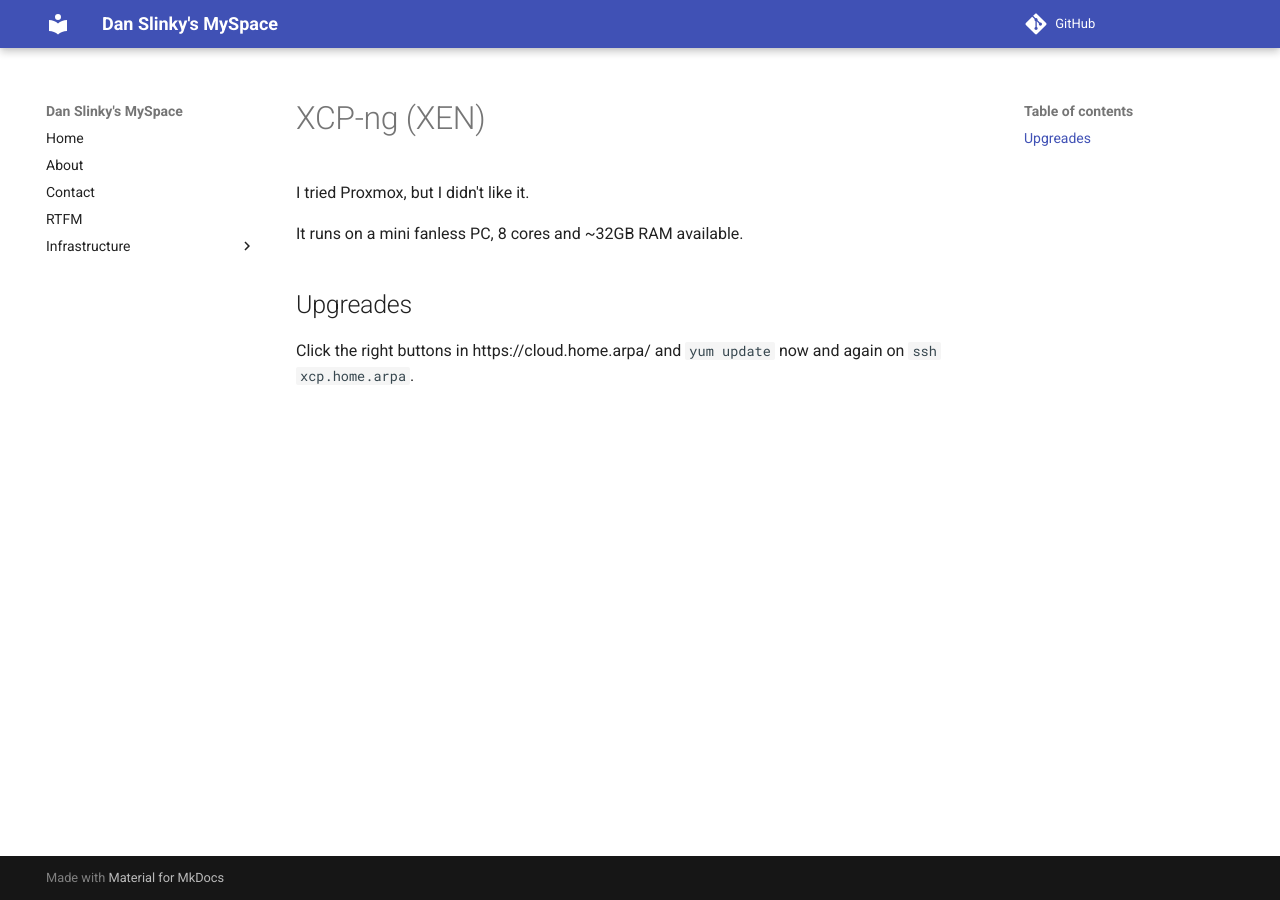
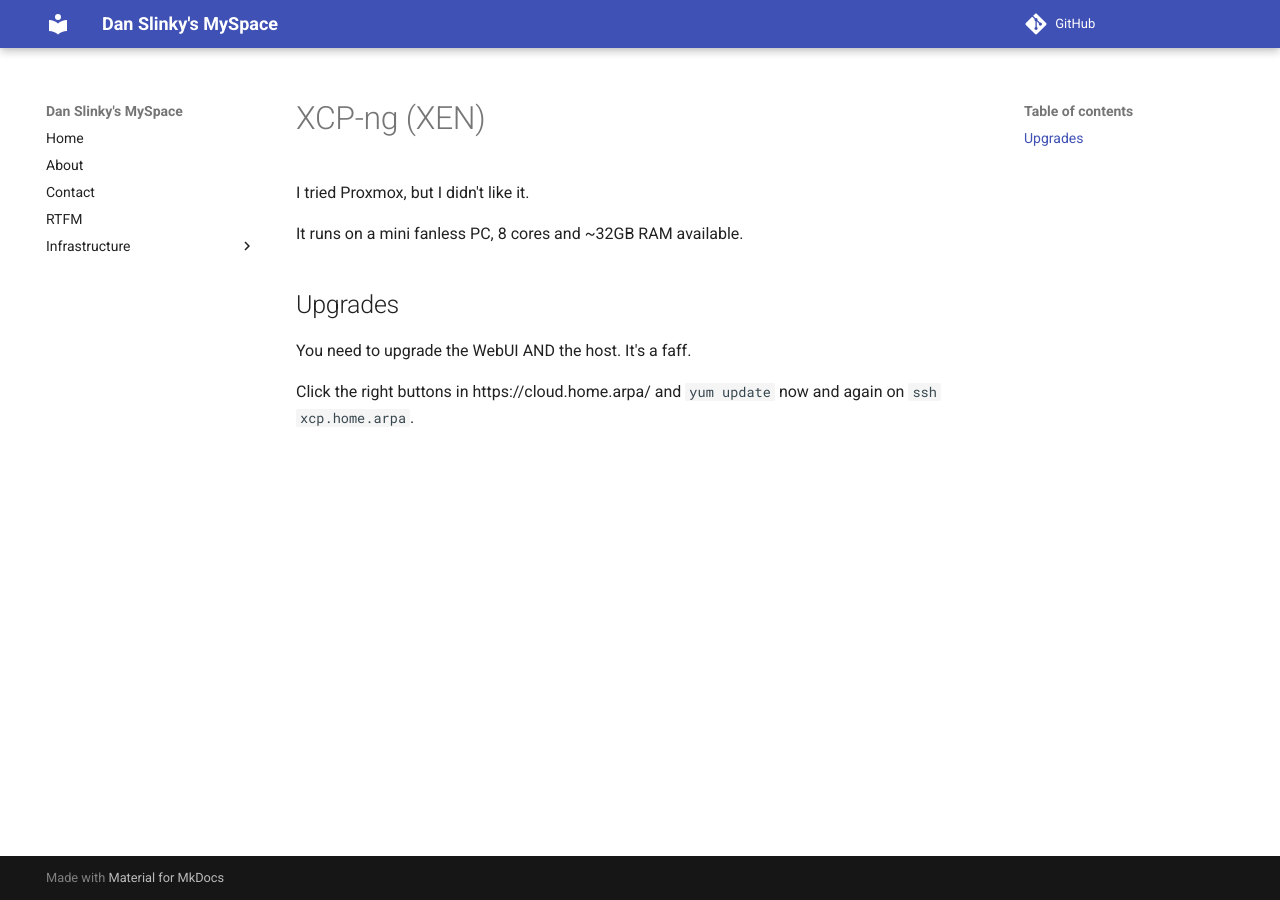
Before and after one commit to danslinky/danslinky.co.uk, an MkDocs documentation site: the page built from docs/xcp-ng.md, in a window 1280 px wide. Built offline with MkDocs 1.6.1 and Material for MkDocs 9.7.7, drawn with Linux system fonts in a browser that asks for light colours; comment, search, counter and statistics services are not loaded.

Commit message:
Update xcp-ng.md

```diff
--- a/docs/xcp-ng.md
+++ b/docs/xcp-ng.md
@@ -4,6 +4,8 @@
 
 It runs on a mini fanless PC, 8 cores and ~32GB RAM available.
 
-## Upgreades
+## Upgrades
+
+You need to upgrade the WebUI AND the host. It's a faff.
 
 Click the right buttons in https://cloud.home.arpa/ and `yum update` now and again on `ssh xcp.home.arpa`.
```
